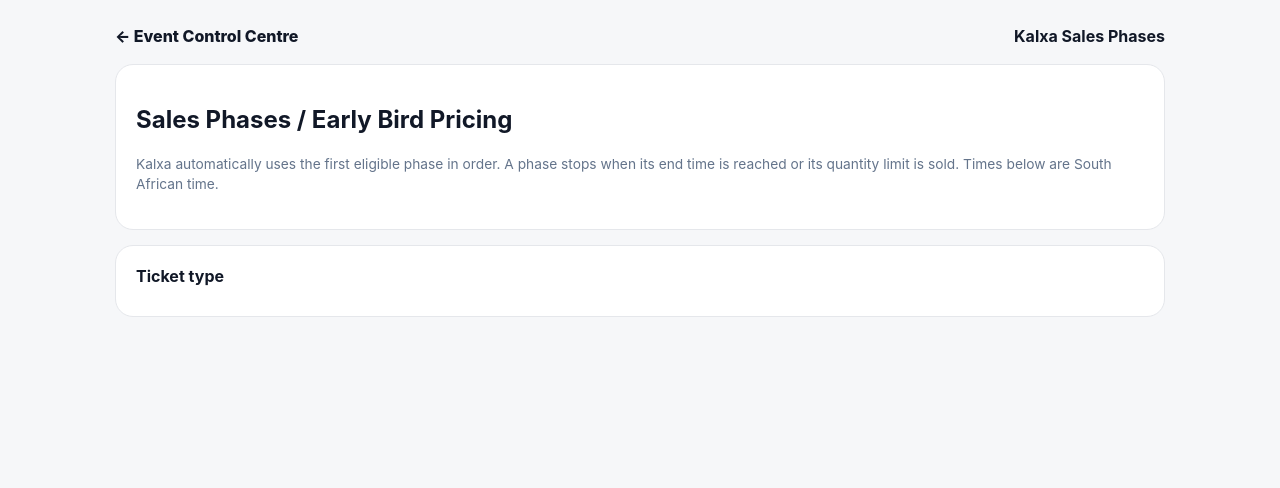
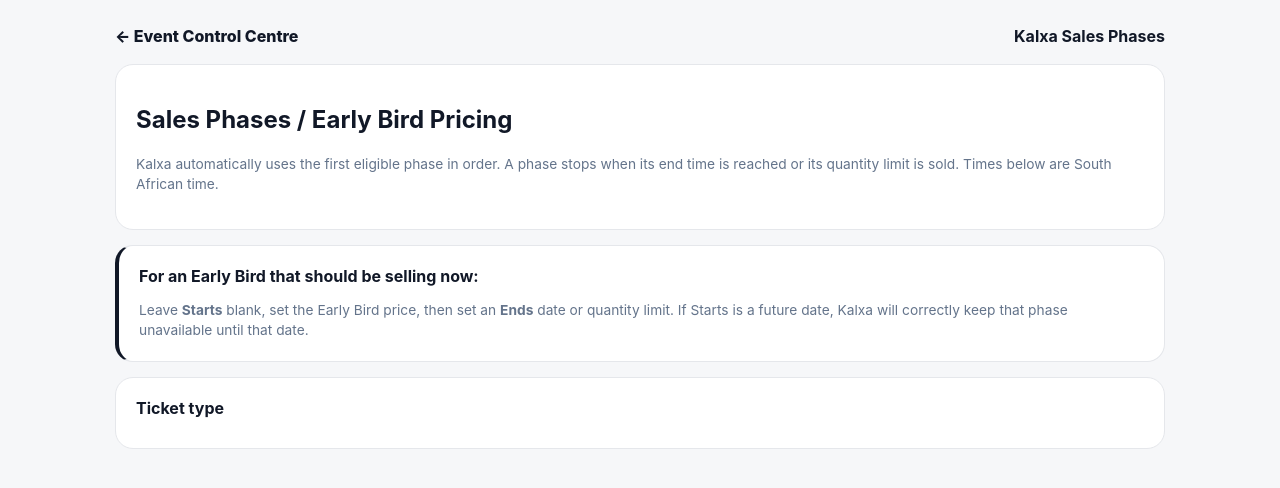
Before and after one commit to LasieHlongwane/tikete, a Flask app: template templates/admin/sales_phases.html in a window 1280 px wide. Shown: the top 488 px of the page. Run offline with Flask 3, Linux system fonts and the light colour scheme; the template is opened without the code that fills it, so the values that code supplies are empty; some libraries are stand-ins or nearby versions.

Commit message:
Refactor sales phases HTML and styles
Updated HTML structure and styles for sales phases.

```diff
--- a/templates/admin/sales_phases.html
+++ b/templates/admin/sales_phases.html
@@ -47,8 +47,8 @@
 
         .tabs {
             display: flex;
+            flex-wrap: wrap;
             gap: 8px;
-            flex-wrap: wrap;
         }
 
         .tab {
@@ -69,8 +69,8 @@
         .phase {
             display: grid;
             grid-template-columns: 1.3fr 0.8fr 1fr 1fr 0.8fr auto;
+            align-items: end;
             gap: 9px;
-            align-items: end;
             margin-bottom: 10px;
             padding: 14px;
             background: #f8fafc;
@@ -97,9 +97,9 @@
 
         .button {
             display: inline-flex;
-            min-height: 42px;
             align-items: center;
             justify-content: center;
+            min-height: 42px;
             padding: 9px 13px;
             border: 0;
             border-radius: 9px;
@@ -205,7 +205,9 @@
 
         {% with messages = get_flashed_messages(with_categories=true) %}
             {% for category, message in messages %}
-                <div class="flash">{{ message }}</div>
+                <div class="flash">
+                    {{ message }}
+                </div>
             {% endfor %}
         {% endwith %}
 
@@ -219,14 +221,40 @@
             </p>
         </section>
 
+        <section
+            class="card"
+            style="border-left: 4px solid #111827;"
+        >
+            <strong>
+                For an Early Bird that should be selling now:
+            </strong>
+
+            <p
+                class="muted"
+                style="margin-bottom: 0;"
+            >
+                Leave <b>Starts</b> blank, set the Early Bird price, then set
+                an <b>Ends</b> date or quantity limit. If Starts is a future
+                date, Kalxa will correctly keep that phase unavailable until
+                that date.
+            </p>
+        </section>
+
         <section class="card">
             <strong>Ticket type</strong>
 
-            <div class="tabs" style="margin-top: 10px;">
+            <div
+                class="tabs"
+                style="margin-top: 10px;"
+            >
                 {% for ticket_type in ticket_types %}
                     <a
                         class="tab {% if selected_ticket_type and selected_ticket_type.id == ticket_type.id %}active{% endif %}"
-                        href="{{ url_for('admin_sales_phases', event_id=event.id, ticket_type_id=ticket_type.id) }}"
+                        href="{{ url_for(
+                            'admin_sales_phases',
+                            event_id=event.id,
+                            ticket_type_id=ticket_type.id
+                        ) }}"
                     >
                         {{ ticket_type.name }}
                     </a>
@@ -275,7 +303,10 @@
             </section>
 
             <section class="card">
-                <form method="POST" id="phase-form">
+                <form
+                    method="POST"
+                    id="phase-form"
+                >
                     <input
                         type="hidden"
                         name="ticket_type_id"
@@ -314,7 +345,18 @@
                                 </div>
 
                                 <div class="field">
-                                    <label>Starts</label>
+                                    <label>
+                                        Starts
+                                        <span
+                                            style="
+                                                text-transform: none;
+                                                font-weight: 600;
+                                            "
+                                        >
+                                            (blank = immediately)
+                                        </span>
+                                    </label>
+
                                     <input
                                         name="phase_start_at"
                                         type="datetime-local"
@@ -323,7 +365,18 @@
                                 </div>
 
                                 <div class="field">
-                                    <label>Ends</label>
+                                    <label>
+                                        Ends
+                                        <span
+                                            style="
+                                                text-transform: none;
+                                                font-weight: 600;
+                                            "
+                                        >
+                                            (blank = no date limit)
+                                        </span>
+                                    </label>
+
                                     <input
                                         name="phase_end_at"
                                         type="datetime-local"
@@ -374,7 +427,10 @@
                             + Add Phase
                         </button>
 
-                        <button class="button" type="submit">
+                        <button
+                            class="button"
+                            type="submit"
+                        >
                             Save Sales Phases
                         </button>
                     </div>
@@ -389,13 +445,14 @@
                             ticket_type_id=selected_ticket_type.id
                         ) }}"
                         style="margin-top: 14px;"
-                        onsubmit="
-                            return confirm(
-                                'Disable all sales phases and return to the normal ticket price?'
-                            );
-                        "
+                        onsubmit="return confirm(
+                            'Disable all sales phases and return to the normal ticket price?'
+                        );"
                     >
-                        <button class="button danger" type="submit">
+                        <button
+                            class="button danger"
+                            type="submit"
+                        >
                             Disable Sales Phases
                         </button>
                     </form>
@@ -423,7 +480,9 @@
 
         if (add) {
             add.addEventListener("click", () => {
-                if (list.querySelectorAll(".phase-row").length >= 10) {
+                const phaseCount = list.querySelectorAll(".phase-row").length;
+
+                if (phaseCount >= 10) {
                     alert("Maximum 10 phases per ticket type.");
                     return;
                 }
@@ -431,7 +490,6 @@
                 const row = document.createElement("div");
 
                 row.className = "phase phase-row";
-
                 row.innerHTML = `
                     <input
                         type="hidden"
@@ -460,7 +518,18 @@
                     </div>
 
                     <div class="field">
-                        <label>Starts</label>
+                        <label>
+                            Starts
+                            <span
+                                style="
+                                    text-transform: none;
+                                    font-weight: 600;
+                                "
+                            >
+                                (blank = immediately)
+                            </span>
+                        </label>
+
                         <input
                             name="phase_start_at"
                             type="datetime-local"
@@ -468,7 +537,18 @@
                     </div>
 
                     <div class="field">
-                        <label>Ends</label>
+                        <label>
+                            Ends
+                            <span
+                                style="
+                                    text-transform: none;
+                                    font-weight: 600;
+                                "
+                            >
+                                (blank = no date limit)
+                            </span>
+                        </label>
+
                         <input
                             name="phase_end_at"
                             type="datetime-local"
```
